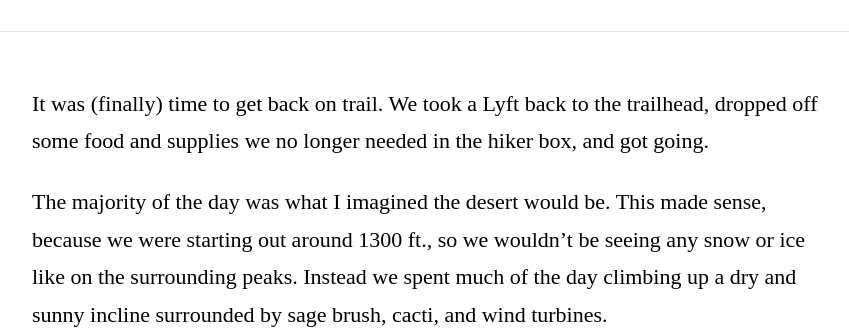
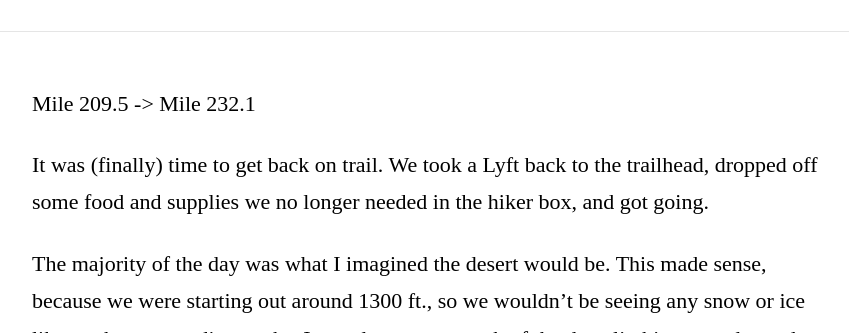
Before and after one commit to jacobleistra/pct2019, a Jekyll site: the page built from _posts/2019-05-25-crossing-into-section-c.md, in a window 1280 px wide and 900 px high, scrolled down 989 px, cut to the strip 169-502 px from the top of the window. Shown: the whole strip, without its empty margins (212-1061 px from the left). Built offline with Jekyll 4.4.1, drawn with Linux system fonts in a browser that asks for light colours; some web fonts are replaced.

Commit message:
Add miles

```diff
--- a/_posts/2019-05-25-crossing-into-section-c.md
+++ b/_posts/2019-05-25-crossing-into-section-c.md
@@ -8,6 +8,8 @@ tags:
     - PCT
     - Life
 ---
+Mile 209.5 -> Mile 232.1
+
 It was (finally) time to get back on trail. We took a Lyft back to the trailhead, dropped off some food and supplies we no longer needed in the hiker box, and got going.
 
 The majority of the day was what I imagined the desert would be. This made sense, because we were starting out around 1300 ft., so we wouldn't be seeing any snow or ice like on the surrounding peaks. Instead we spent much of the day climbing up a dry and sunny incline surrounded by sage brush, cacti, and wind turbines.
```
